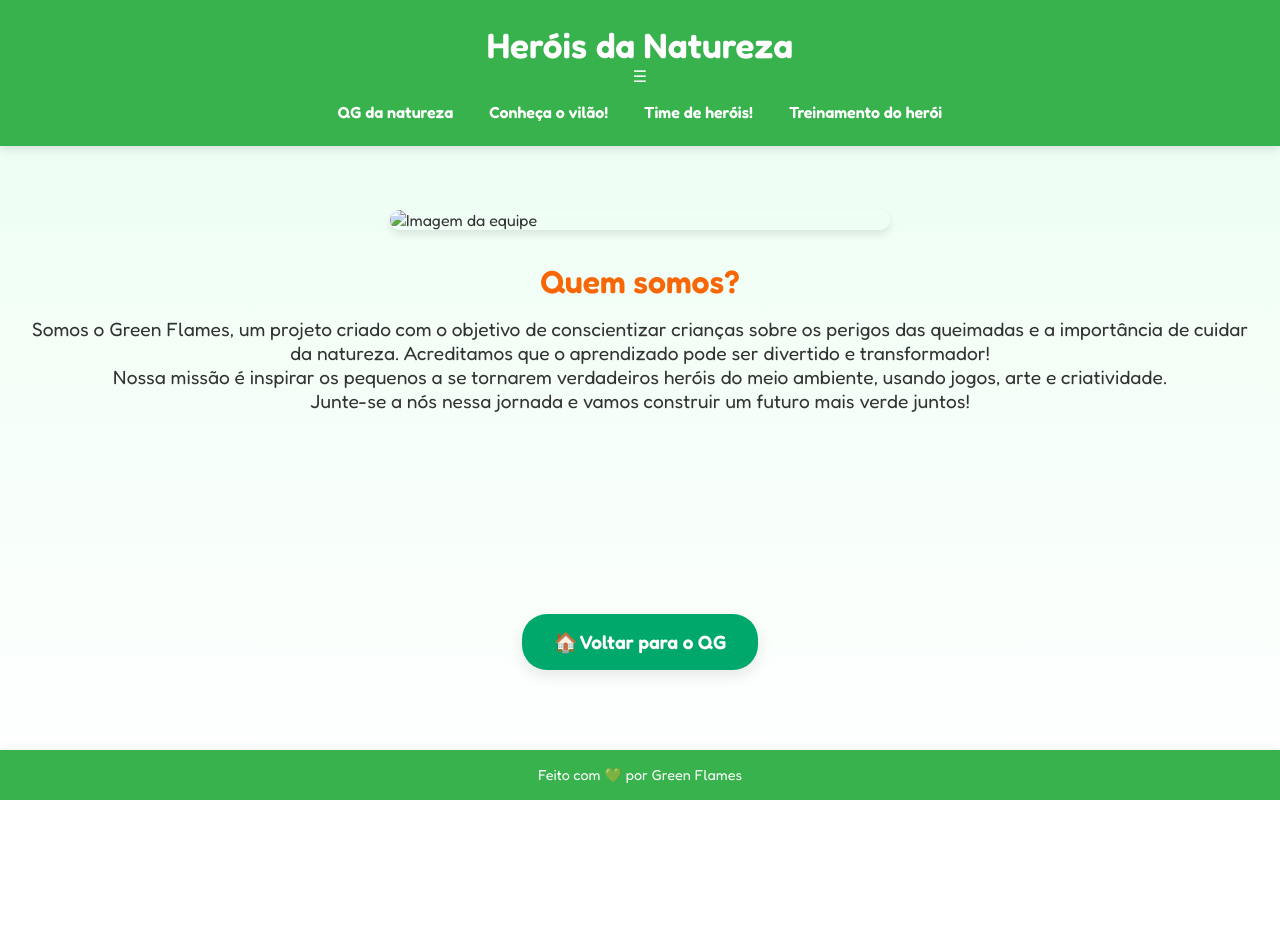
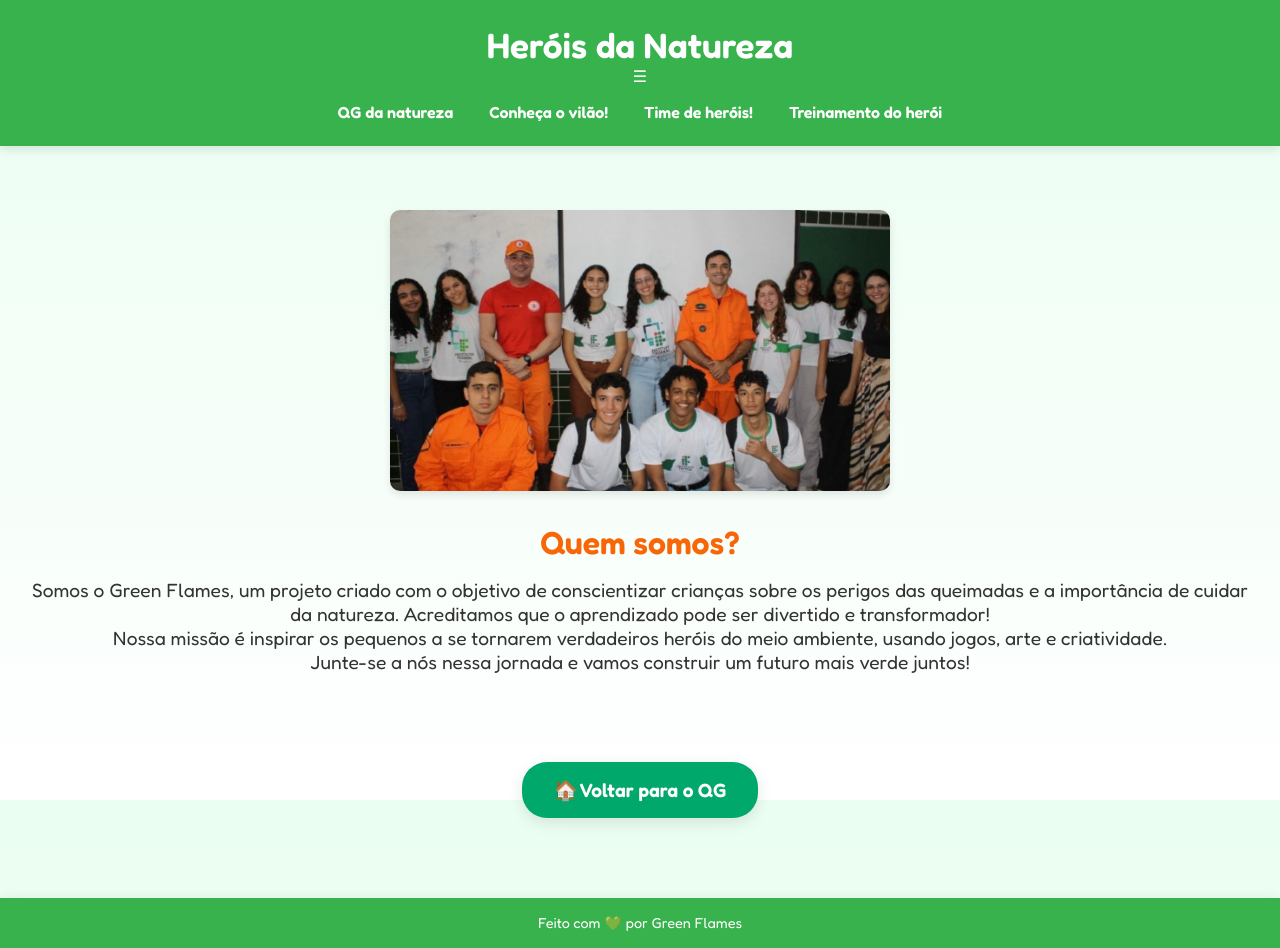
Before and after one commit to Juliaomizzollo/qg_dosherois, a plain HTML site: page chamasverdes.html in a window 1280 px wide. Before the commit the page ends 800 px from the top, so only its background shows below. Drawn offline with Linux system fonts and the light colour scheme.

Commit message:
Fix image source path in chamasverdes.html

```diff
--- a/chamasverdes.html
+++ b/chamasverdes.html
@@ -23,7 +23,7 @@
 
   <main class="home">
     <!-- ajuste para usar imagem local -->
-    <img src="imagens/equipe.png.jpeg" alt="Imagem da equipe" class="imagem-equipe">
+    <img src="equipe.png.jpeg" alt="Imagem da equipe" class="imagem-equipe">
 
     <section class="intro">
       <h2>Quem somos?</h2>
@@ -48,4 +48,5 @@
     Feito com 💚 por Green Flames
   </footer>
 </body>
+
 </html>
```
